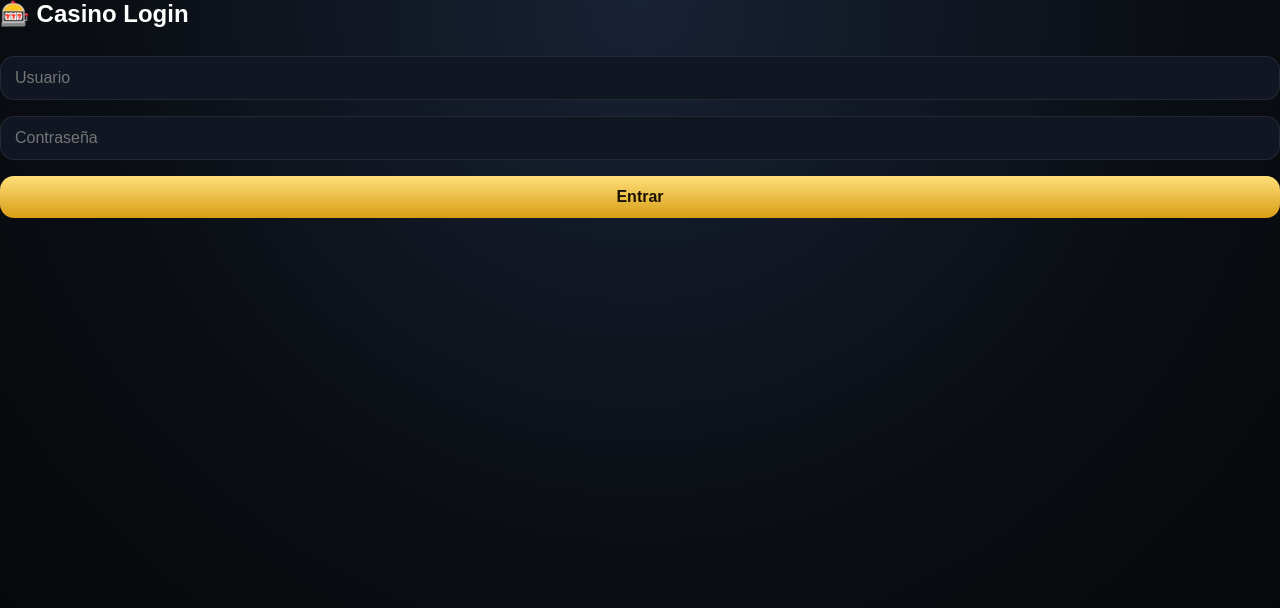
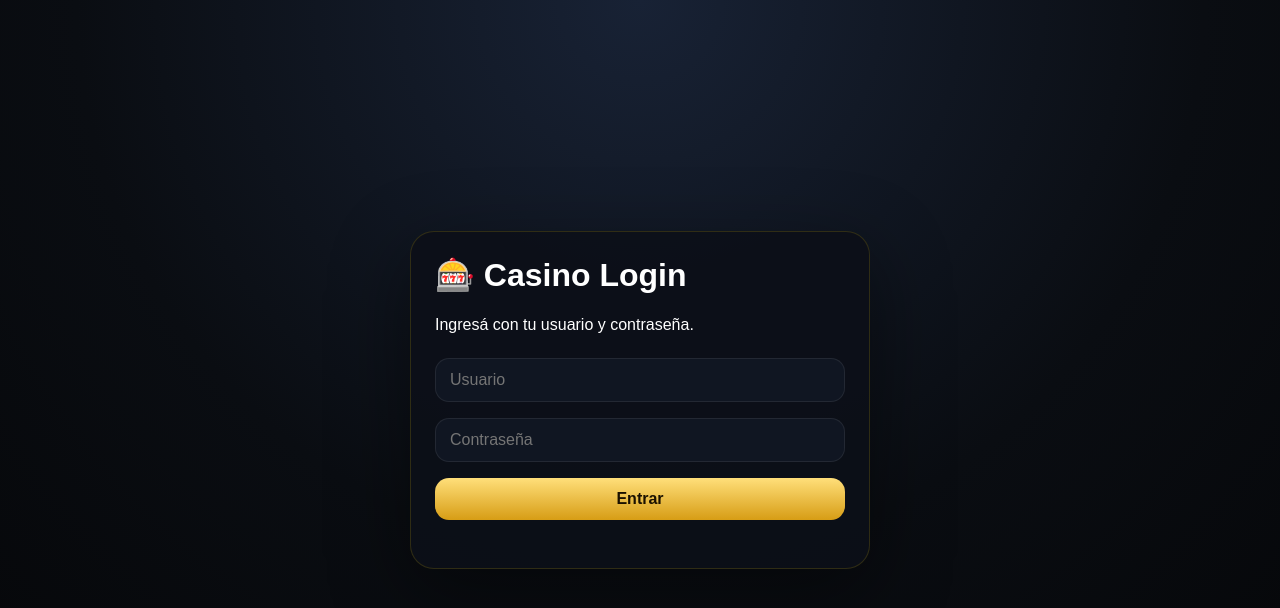
Before and after one commit to ocielb13-bit/casino-app, a website: page public/index.html in a window 1280 px wide. Drawn offline with Linux system fonts and the light colour scheme.

Commit message:
Actualizar index.html

```diff
--- a/public/index.html
+++ b/public/index.html
@@ -1,20 +1,24 @@
 <!DOCTYPE html>
-<html>
+<html lang="es">
 <head>
-  <title>Login Casino</title>
+  <meta charset="UTF-8" />
+  <meta name="viewport" content="width=device-width, initial-scale=1.0" />
+  <title>Casino Login</title>
   <link rel="stylesheet" href="/style.css">
 </head>
 <body>
+  <div class="page">
+    <div class="card" style="max-width: 460px;">
+      <h1>🎰 Casino Login</h1>
+      <p class="muted">Ingresá con tu usuario y contraseña.</p>
 
-  <div class="login-box">
-    <h2>🎰 Casino Login</h2>
+      <input id="name" placeholder="Usuario" autocomplete="username">
+      <input id="pass" type="password" placeholder="Contraseña" autocomplete="current-password">
 
-    <input id="name" placeholder="Usuario">
-    <input id="pass" type="password" placeholder="Contraseña">
+      <button type="button" onclick="login()">Entrar</button>
 
-    <button type="button" onclick="login()">Entrar</button>
-
-    <p id="msg"></p>
+      <p id="msg"></p>
+    </div>
   </div>
 
   <script src="/login.js"></script>
```
